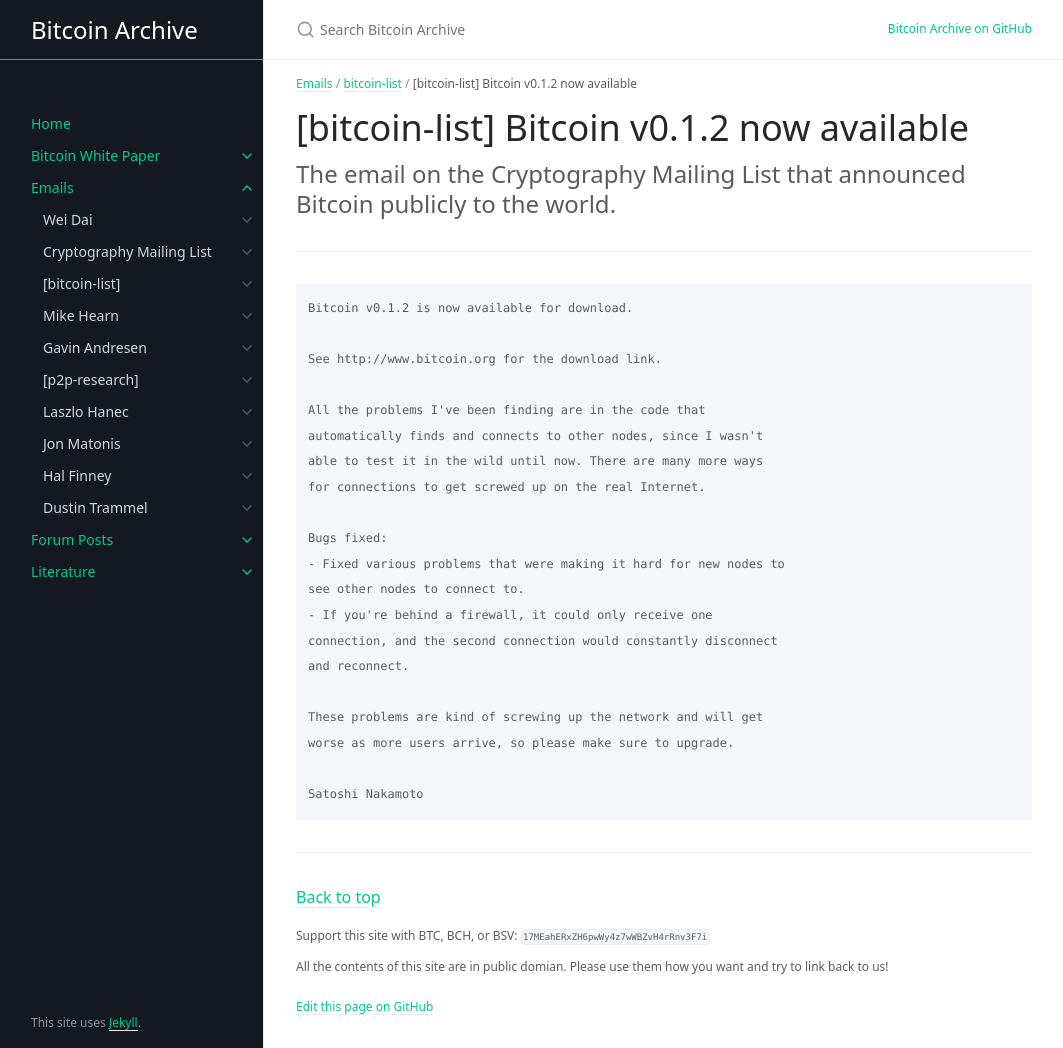
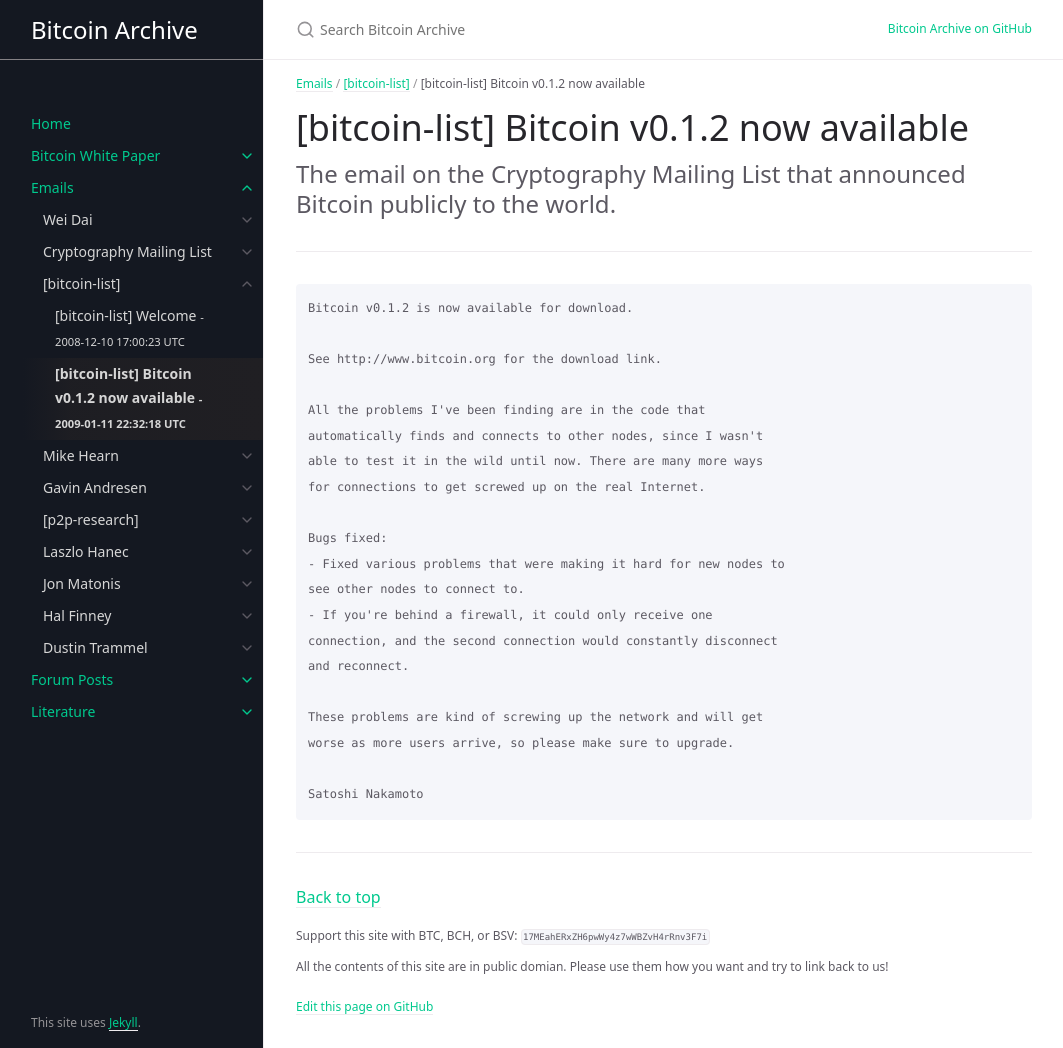
Before and after one commit to wakgill/bitcoin-archive, a Jekyll site: the page built from docs/emails/bitcoin-list/2.md, in a window 1280 px wide and 1048 px high. Shown: the whole window, without its empty margins (108-1171 px from the left). Built offline with Jekyll 4.4.1, drawn with Linux system fonts in a browser that asks for light colours; some web fonts are replaced; part of the change alters nothing that is shown.

Commit message:
Update 2.md

```diff
--- a/docs/emails/bitcoin-list/2.md
+++ b/docs/emails/bitcoin-list/2.md
@@ -2,9 +2,10 @@
 layout: default
 title: '[bitcoin-list] Bitcoin v0.1.2 now available'
 grand_parent: Emails
-parent: bitcoin-list
+parent: '[bitcoin-list]'
 nav_order: 2
 date: 2009-01-11 22:32:18 UTC
+original: https://sourceforge.net/p/bitcoin/mailman/message/21303153/
 ---
 
 # [bitcoin-list] Bitcoin v0.1.2 now available
```
